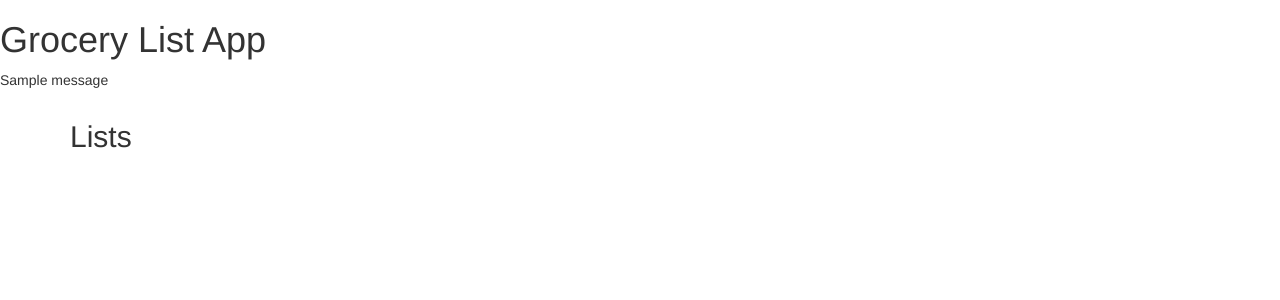
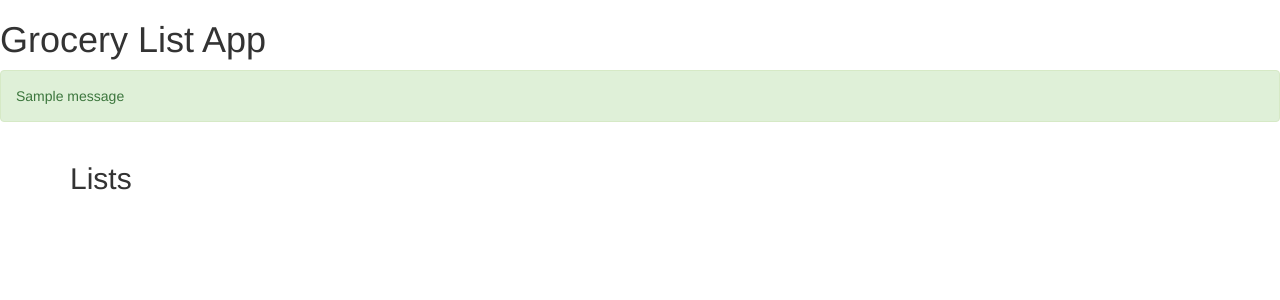
Before and after one commit to sambbaron/grocery_list, a Flask app: page /lists in a window 1280 px wide. Shown: the top 300 px of the page. Run offline with Flask 2, Linux system fonts and the light colour scheme; tables that the repository leaves empty hold one stand-in row (values such as "Sample post"); one stand-in notice (Sample message) is shown; parts of the project's set-up code (start-up, migrations or seed data) failed here and were passed over; some libraries are stand-ins or nearby versions.

Commit message:
Add bootstrap alert formatting to message

```diff
--- a/grocery_list/templates/base.html
+++ b/grocery_list/templates/base.html
@@ -13,7 +13,9 @@
         {% with messages = get_flashed_messages(with_categories=true) %}
         {% if messages %}
             {% for category, message in messages %}
-                <p>{{ message }}</p>
+                <div class="alert alert-{{ category }}">
+                    {{ message }}
+                </div>
             {% endfor %}
         {% endif %}
         {% endwith %}
```
